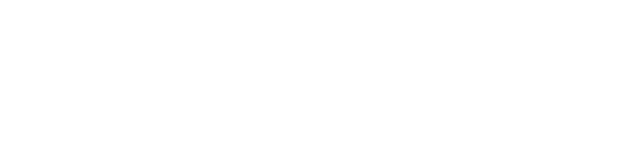
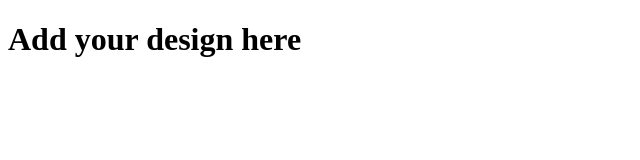
Before and after one commit to praveenbhardwaj/Cric-scorer, a plain HTML site: page WEB DESIGNS/index.html in a window 1280 px wide. Shown: the whole page, without its empty margins (0-640 px from the left). Drawn offline with Linux system fonts and the light colour scheme.

Commit message:
Update index.html

```diff
--- a/WEB DESIGNS/index.html
+++ b/WEB DESIGNS/index.html
@@ -7,6 +7,6 @@
     <title>ADD NEW PAFGES</title>
 </head>
 <body>
-
+    <h1>Add your design here</h1>
 </body>
 </html>
```
